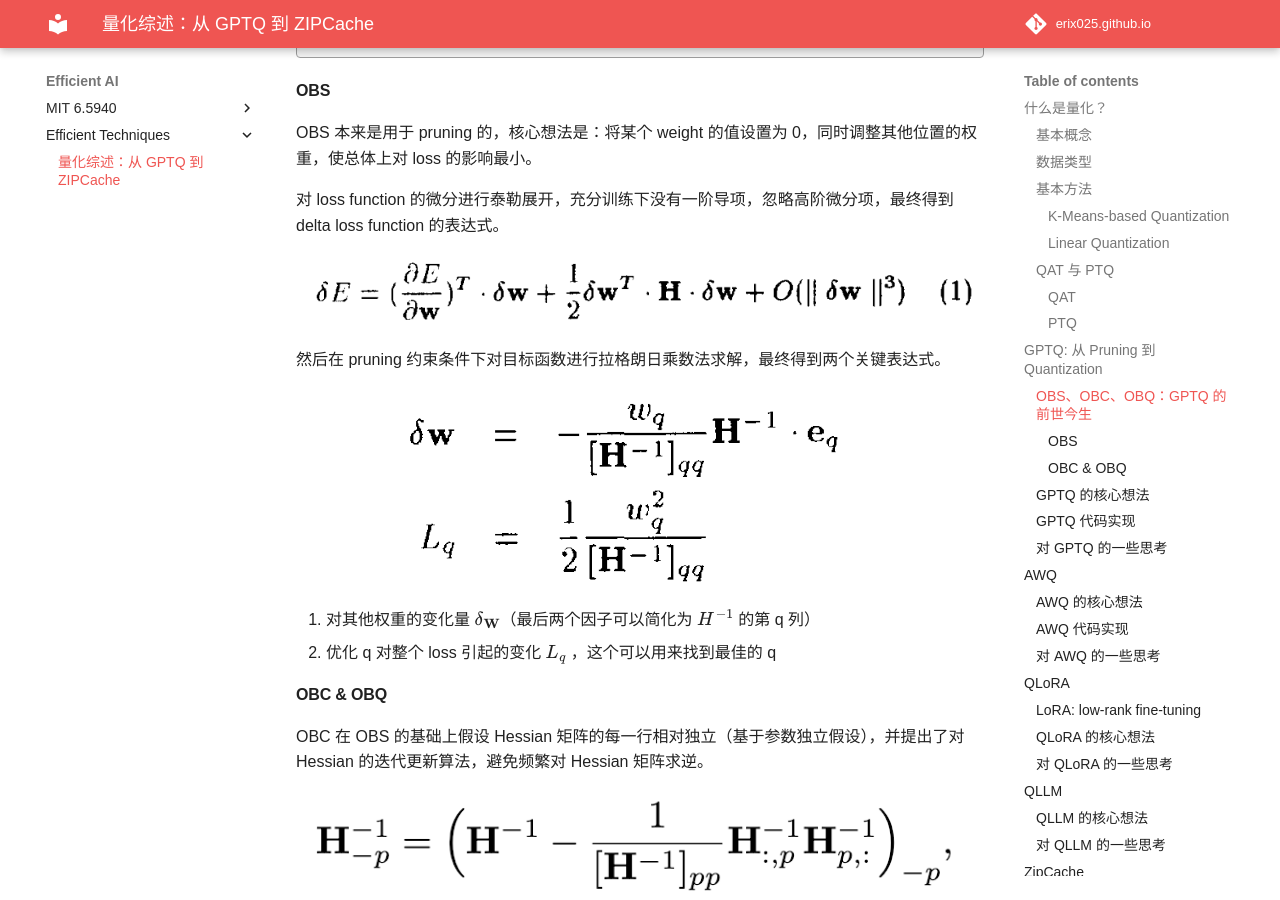
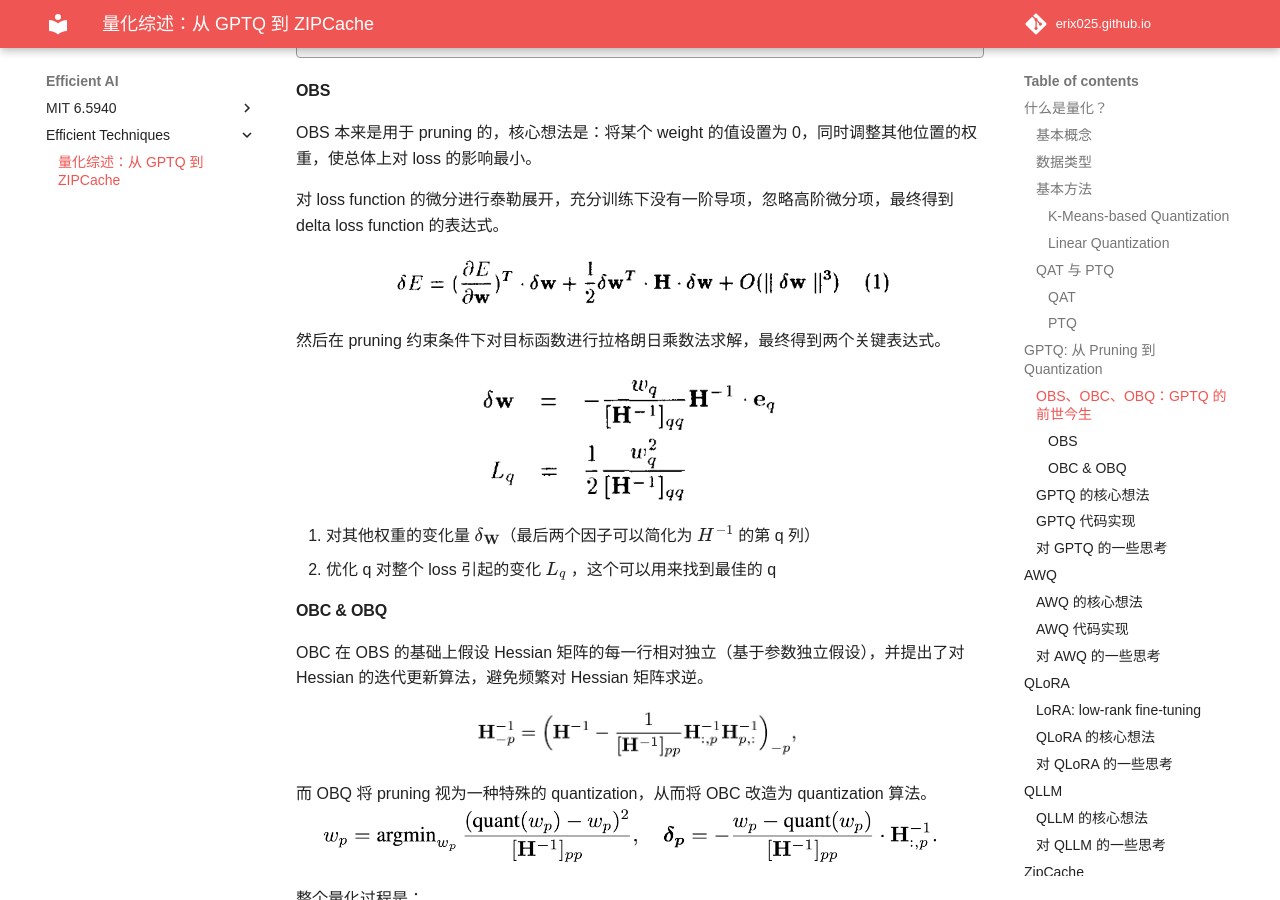
Before and after one commit to Erix025/Erix025.github.io, an MkDocs documentation site: the page built from docs/EfficientAI/Techniques/SurveyOnQuantization.md, in a window 1280 px wide and 900 px high, scrolled down 2991 px. Built offline with MkDocs 1.6.1 and Material for MkDocs 9.7.7, drawn with Linux system fonts in a browser that asks for light colours; some web fonts are replaced; comment, search, counter and statistics services are not loaded.

Commit message:
[update] quant blog adjust size of images

```diff
--- a/docs/EfficientAI/Techniques/SurveyOnQuantization.md
+++ b/docs/EfficientAI/Techniques/SurveyOnQuantization.md
@@ -103,11 +103,11 @@ OBS 本来是用于 pruning 的，核心想法是：将某个 weight 的值设
 
 对 loss function 的微分进行泰勒展开，充分训练下没有一阶导项，忽略高阶微分项，最终得到 delta loss function 的表达式。
 
-![Tayler Expansion of Loss Function](SurveyOnQuantization.assets/obs_tayler.png)
+![Tayler Expansion of Loss Function](SurveyOnQuantization.assets/obs_tayler.png){:width="75%"}
 
 然后在 pruning 约束条件下对目标函数进行拉格朗日乘数法求解，最终得到两个关键表达式。
 
-![Two Key Expressions](SurveyOnQuantization.assets/obs_key_equations.png)
+![Two Key Expressions](SurveyOnQuantization.assets/obs_key_equations.png){:width="50%"}
 
 1. 对其他权重的变化量 $\delta_{\mathbf{W}}$（最后两个因子可以简化为 $H^{-1}$ 的第 q 列）
 2. 优化 q 对整个 loss 引起的变化 $L_q$ ，这个可以用来找到最佳的 q
@@ -116,7 +116,7 @@ OBS 本来是用于 pruning 的，核心想法是：将某个 weight 的值设
 
 OBC 在 OBS 的基础上假设 Hessian 矩阵的每一行相对独立（基于参数独立假设），并提出了对 Hessian 的迭代更新算法，避免频繁对 Hessian 矩阵求逆。
 
-![Hessian Updating](SurveyOnQuantization.assets/obc_hessian_update.png)
+![Hessian Updating](SurveyOnQuantization.assets/obc_hessian_update.png){:width="50%"}
 
 而 OBQ 将 pruning 视为一种特殊的 quantization，从而将 OBC 改造为 quantization 算法。
 ![Two Key Expressions in OBQ](SurveyOnQuantization.assets/obq_key_equations.png)
@@ -228,7 +228,7 @@ AWQ 基于一个 observation: 保留 1% salient weights 不被量化可以显著
 
 在此基础上，AWQ 想要进一步量化 salient weights：利用 Activation-aware Scaling 来减小 salient weight 量化后的 error。
 
-![Activation-aware Scaling](SurveyOnQuantization.assets/awq_scaling.png)
+![Activation-aware Scaling](SurveyOnQuantization.assets/awq_scaling.png){:width="70%"}
 
 可以看到，当对 weight 和 input 分别施加相反的 scaling factor，最终的 error 会随着 s 的增大而减小。这便是 AWQ 的核心机制。
 
@@ -341,7 +341,7 @@ Reassembly 主要分为 disassembly 和 assembly 两步。
 第二个是在 KV Cache Compression 中判断 salient tokens 时，主流工作用的都是 accumulated attention score 作为 metrics，但这个标准会存在问题，没有考虑到每个 accumulated score 的 summation terms 数量不同，同时会受到 softmax 的归一化影响，所以是不合理的
 为此，ZipCache 提出 normalized attention score，即在非零元素之间求 mean
 
-![Normalized Attention Score](SurveyOnQuantization.assets/zipcache_normalized_attention_score.png)
+![Normalized Attention Score](SurveyOnQuantization.assets/zipcache_normalized_attention_score.png){:width="50%"}
 
 同时还指出在计算 Salience 的时候需要计算整个 attention score matrix，这与 flash attention 不兼容。为此 ZipCache 提出对 tokens 进行 samples，以部分 tokens 对整个序列其他 tokens 的 attention scores 来进行近似。
 
```
